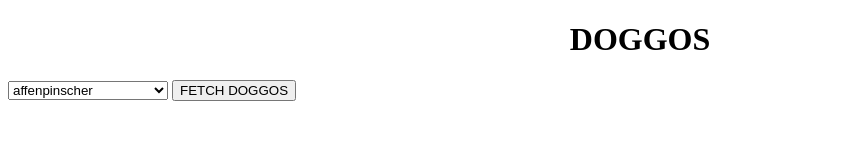
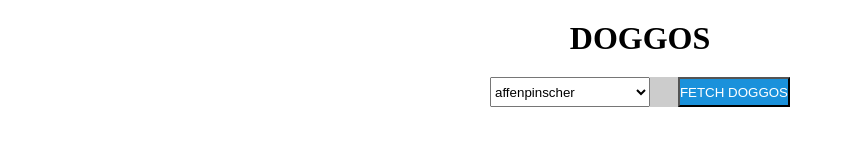
Before and after one commit to Rafatlne/Doggo-AJAX, a plain HTML site: page index.html in a window 1280 px wide. Shown: the whole page, without its empty margins (0-845 px from the left). Drawn offline with Linux system fonts and the light colour scheme.

Commit message:
added some style

```diff
--- a/dog-api.js
+++ b/dog-api.js
@@ -53,6 +53,7 @@ function showDoggo(DOG_URL) {
       const img = document.createElement("img");
       img.src = processedResponse.message;
       img.alt = "Cute doggo";
+      img.className = "doggo-image"
       doggos.appendChild(img);
     })
     .catch(function (error) {
--- a/index.html
+++ b/index.html
@@ -13,6 +13,7 @@
     <header>
         <h1 class="headline">Doggos</h1>
     </header>
+    <div class="box">
         <select class="dog-selector">
             <option value="affenpinscher">affenpinscher</option>
             <option value="african">african</option>
@@ -148,12 +149,12 @@
             <option value="whippet">whippet</option>
             <option value="wolfhound-irish">irish wolfhound</option>
         </select>
-    <button class="add-doggo" >FETCH DOGGOS</button>
+        <button class="add-doggo">FETCH DOGGOS</button>
+    </div>
     <!-- this will show our spinner -->
     <div hidden class="spinner"></div>
     <!-- this will show Images of dog -->
-    <div class="doggos" >
-    </div>
+    <div class="doggos"></div>
 
 
     <script src="./dog-api.js"></script>
--- a/style.css
+++ b/style.css
@@ -1,6 +1,23 @@
-.headline{
+* {
+    box-sizing: border-box;
+    margin: 0;
+    padding: 0;
+}
+
+.box {
+    width: 300px;
+    height: 30px;
+    background-color: #ccc;
+    display: flex;
+    align-items: stretch;
+    justify-content: space-between;
+    margin: 0 auto;
+}
+
+.headline {
     text-align: center;
     text-transform: uppercase;
+    margin: 20px;
 }
 
 .spinner:not([hidden]) {
@@ -34,3 +51,17 @@
         transform: rotate(360deg);
     }
 }
+
+.doggo-image {
+    position: absolute;
+    top: 50%;
+    left: 50%;
+    transform: translate(-50%, -50%);
+    margin-top: 30px;
+}
+
+.add-doggo{
+    background-color: #1a91db;
+    color: #fff;
+    line-height: 28px;
+}
```
Lines whose indentation alone changed are shown as unchanged.
